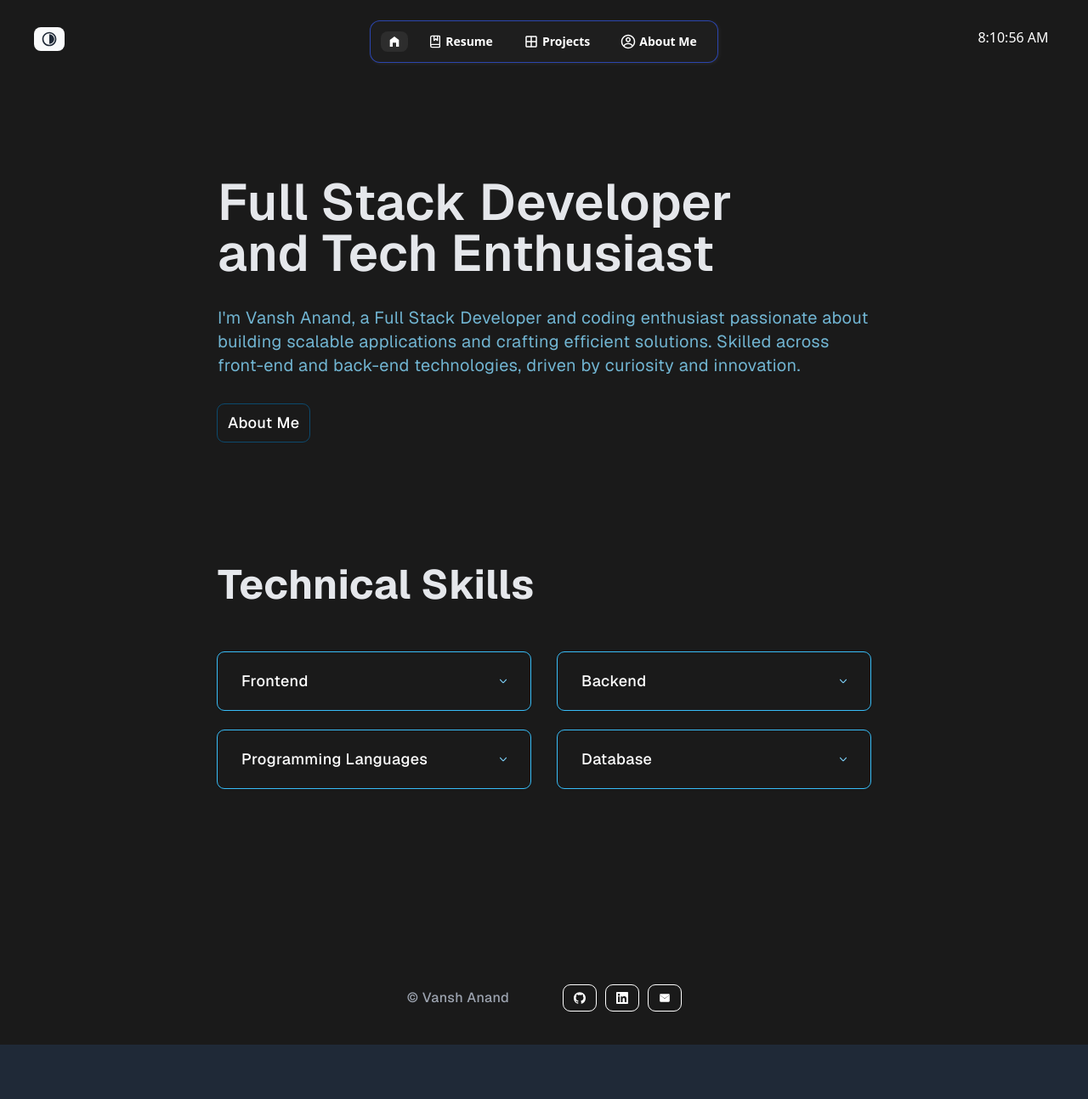
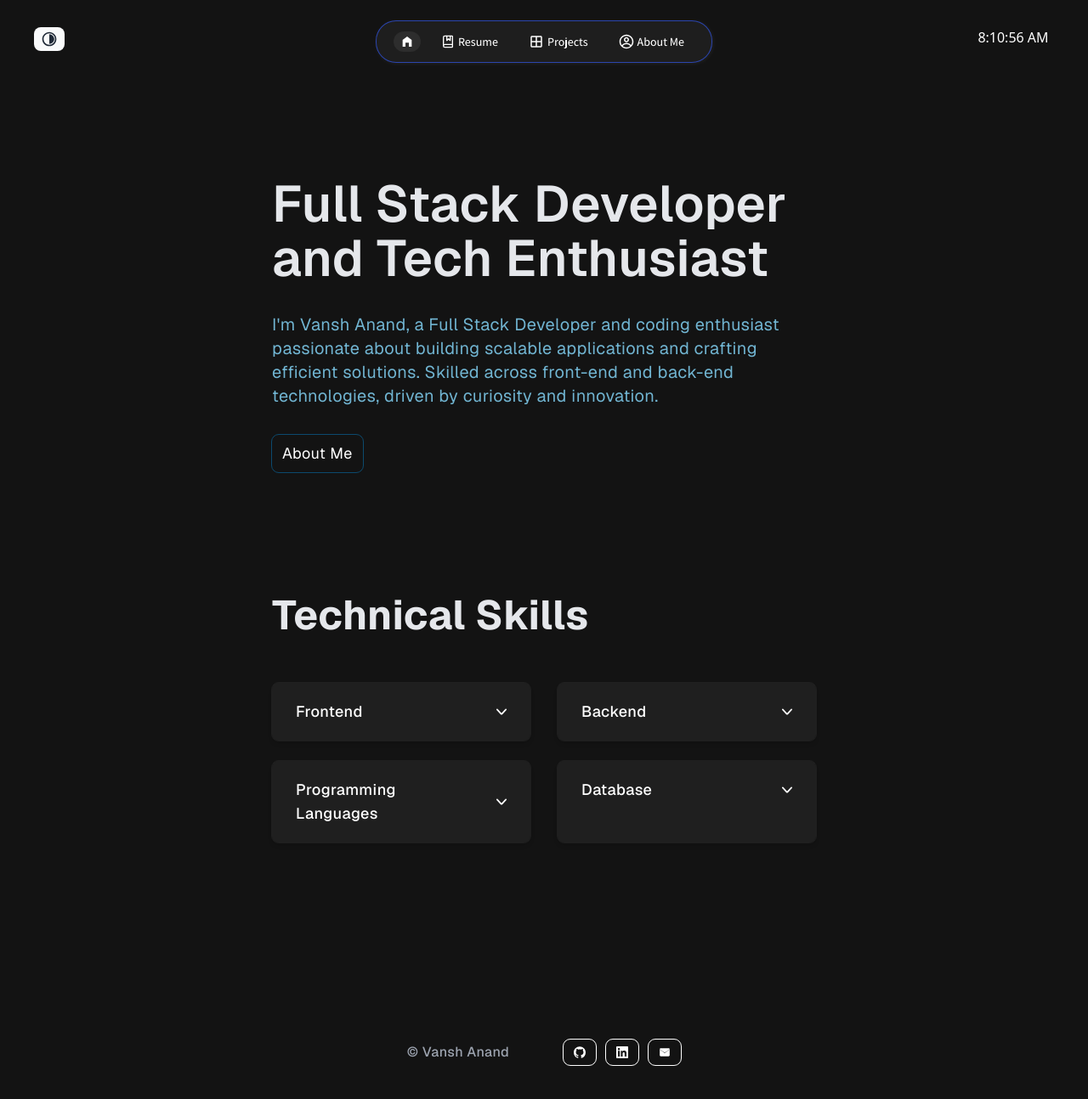
Before and after one commit to vanshanand34/Vansh-Portfolio, a Next.js app: page / in a window 1280 px wide. Shown: the whole page at 85% size. Before the commit the page ends 1230 px from the top, so only its background shows below. Built offline with nearby package versions, Linux system fonts and the light colour scheme.

Commit message:
feat: Enhanced complete UI (font changed to assistant from monospace)

```diff
--- a/app/HomePage.tsx
+++ b/app/HomePage.tsx
@@ -42,7 +42,7 @@ function HomePageComponent() {
     <>
       <div className={`${geist.className} px-10 sm:px-20 md:px-38 lg:px-56 xl:px-64 pt-32 pb-6 md:pt-44`}
         onClick={handleClick} >
-        <div className="text-4xl md:text-5xl lg:text-6xl dark:text-gray-200 text-gray-800 font-semibold py-4 pt-8">
+        <div className="text-4xl md:text-5xl lg:text-6xl/[4rem] dark:text-gray-200 text-gray-800 font-semibold py-4 pt-8">
           <div>Full Stack Developer</div>
           <div>and Tech Enthusiast</div>
         </div>
@@ -52,7 +52,7 @@ function HomePageComponent() {
         </div>
 
         <div className="py-4 pb-20">
-          <button className="outline outline-1 dark:outline-sky-900 dark:hover:bg-[#343434]
+          <button className="outline outline-1 dark:outline-sky-900 dark:hover:bg-[#343434] font-normal
           outline-sky-500 hover:outline-none hover:bg-sky-700 hover:text-white dark:hover:outline-none
           rounded-lg md:text-lg px-3 py-2">
             <Link href={"/about-me"}>
--- a/app/ParentLayout.tsx
+++ b/app/ParentLayout.tsx
@@ -2,6 +2,7 @@ import React from "react";
 import Navbar from "./components/ClientNavbar";
 import ToggleButton from "./components/toggleButton";
 import { Assistant } from "next/font/google";
+import "./globals.css";
 
 type ParentLayoutProps = {
     ChildComponent: React.ReactNode,
@@ -20,8 +21,8 @@ export default function ParentLayout(
         <>
             <Navbar activeElement={elementName}></Navbar>
             <div
-                className={`${assistant.className} tracking-wide min-h-screen dark:text-white text-black
-                    w-full bg-white dark:bg-[#1a1a1a]`}
+                className={`${assistant.className} lg:px-16 tracking-wide min-h-screen dark:text-white text-black
+                    w-[100dvw]  bg-white dark:bg-[#131313]`}
                 id="container"
             >
 
--- a/app/components/LinkButtons.tsx
+++ b/app/components/LinkButtons.tsx
@@ -15,9 +15,9 @@ export default function LinkButtons(
                 <div className="md:py-4 inline-flex items-center gap-4 flex-wrap">
                     <Link href="https://github.com/vanshanand34">
                         <button className="inline-flex items-center justify-between
-                        py-2 px-2 md:px-4 rounded-lg outline outline-1 dark:outline-blue-500  outline-blue-600
+                        py-2 px-2 md:px-4 rounded-lg outline outline-1 dark:outline-[#3b83f6c6] outline-[#3b83f6d4]
                         hover:outline-none hover:bg-sky-600 hover:text-white
-                        dark:hover:outline-none dark:hover:bg-[#343434] dark:text-inherit">
+                        dark:hover:outline-none dark:hover:bg-[#343434] text-[#393939] dark:text-white">
                             <GithubLogo width={width} height={height} />
                             <div className="text-sm md:text-base md:block hidden">
                                 Github
@@ -26,9 +26,9 @@ export default function LinkButtons(
                     </Link>
                     <Link href="https://www.linkedin.com/in/anandvansh/">
                         <button className="inline-flex items-center justify-between
-                        py-2 px-2 md:px-4 rounded-lg outline outline-1 dark:outline-blue-500 outline-blue-600
+                        py-2 px-2 md:px-4 rounded-lg outline outline-1 dark:outline-[#3b83f6c6] outline-[#3b83f6d4]
                         hover:outline-none hover:bg-sky-600 hover:text-white
-                        dark:hover:outline-none dark:hover:bg-[#343434] dark:text-inherit">
+                        dark:hover:outline-none dark:hover:bg-[#343434] text-[#393939] dark:text-white">
                             <LinkedinLogo width={width} height={height} />
                             <div className="text-sm md:text-base md:block hidden">
                                 LinkedIn
@@ -37,9 +37,9 @@ export default function LinkButtons(
                     </Link>
                     <Link href="mailto:anandvansh34@gmail.com">
                         <button className="inline-flex items-center justify-between
-                        py-2 px-2 md:px-4 rounded-lg outline outline-1 dark:outline-blue-500  outline-blue-600
+                        py-2 px-2 md:px-4 rounded-lg outline outline-1 dark:outline-[#3b83f6c6] outline-[#3b83f6d4]
                         hover:outline-none hover:bg-sky-600 hover:text-white
-                        dark:hover:outline-none dark:hover:bg-[#343434] dark:text-inherit">
+                        dark:hover:outline-none dark:hover:bg-[#343434] text-[#393939] dark:text-white">
                             <GmailLogo width={width} height={height} />
                             <div className="text-sm md:text-base md:block hidden">
                                 Email
@@ -52,22 +52,24 @@ export default function LinkButtons(
 }
 
 function LinkButtonIcons({ width, height }: { width: number, height: number }) {
+
+    const linkStyles = "inline-flex items-center space-between hover:outline-none hover:bg-sky-500 hover:text-white dark:hover:bg-gray-700 dark:hover:text-inherit md:font-semibold p-1 sm:p-2 rounded-lg outline outline-1 outline-[#1e1e1e] dark:outline-white dark:hover:outline-none text-[#3c3c3c]";
     return (
         <div className="md:py-4 inline-flex items-center gap-x-2 sm:gap-x-3 flex-wrap">
             <Link href="https://github.com/vanshanand34">
-                <button className="inline-flex items-center space-between hover:outline-none hover:bg-sky-500 hover:text-white dark:hover:bg-gray-700 dark:hover:text-inherit md:font-semibold p-1 sm:p-2 rounded-lg outline outline-1 dark:outline-white dark:hover:outline-none">
+                <div className={`${linkStyles}`}>
                     <GithubLogo width={width} height={height} />
-                </button>
+                </div>
             </Link>
             <Link href="https://www.linkedin.com/in/anandvansh/">
-                <button className="inline-flex items-center space-between hover:outline-none hover:bg-sky-500 hover:text-white dark:hover:bg-gray-700 dark:hover:text-inherit md:font-semibold p-1 sm:p-2 rounded-lg outline outline-1 dark:outline-white dark:hover:outline-none">
+                <div className={`${linkStyles}`}>
                     <LinkedinLogo width={width} height={height} />
-                </button>
+                </div>
             </Link>
             <Link href="mailto:anandvansh34@gmail.com">
-                <button className="inline-flex items-center space-between hover:outline-none hover:bg-sky-500 hover:text-white dark:hover:bg-gray-700 dark:hover:text-inherit md:font-semibold p-1 sm:p-2 rounded-lg outline outline-1 dark:outline-white dark:hover:outline-none">
+                <div className={`${linkStyles}`}>
                     <GmailLogo width={width} height={height} />
-                </button>
+                </div>
             </Link>
         </div>
 
--- a/app/components/Navbar.tsx
+++ b/app/components/Navbar.tsx
@@ -6,6 +6,12 @@ import { MdHomeFilled } from "react-icons/md";
 import { LuBookMarked } from "react-icons/lu";
 import { MdOutlineWindow } from "react-icons/md";
 import { CgProfile } from "react-icons/cg";
+import { Assistant } from "next/font/google";
+
+const assistant = Assistant({
+    weight: "500",
+    subsets: ["latin"],
+})
 
 
 export default function ResponsiveNavbar({ activeElement }: { activeElement: string }):
@@ -16,10 +22,12 @@ export default function ResponsiveNavbar({ activeElement }: { activeElement: str
     const getNavStyling = (currNavItem: string): string => {
         return (
             activeElement == currNavItem ?
-                "dark:bg-[#2d2d2d] bg-sky-800 dark:outline outline-1 outline-blue-800 dark:outline-0 text-white" :
-                "dark:hover:bg-[#2d2d2d] dark:outline-0 outline outline-1 outline-[#0000002a] hover:outline hover:outline-1 dark:hover:outline-gray-600 hover:outline-blue-400"
+                "dark:bg-[#2d2d2d] bg-sky-700 dark:outline outline-1 outline-blue-800 dark:outline-0 text-white" :
+                "dark:hover:bg-[#2d2d2d] dark:outline-0  hover:outline hover:outline-1 dark:hover:outline-gray-600 hover:outline-blue-400"
         )
     }
+
+    const NavComponentStyle = "py-1 px-2 rounded-2xl cursor-pointer";
 
     useEffect(() => {
         if (document?.readyState == "complete") changeTime();
@@ -33,22 +41,22 @@ export default function ResponsiveNavbar({ activeElement }: { activeElement: str
     return (
         <>
             <div
-                className="fixed text-white flex navbar justify-center
-                font-sans font-semibold w-full p-2 py-4 pt-6 z-20">
+                className={`fixed text-white flex navbar justify-center
+                font-bold w-full p-2 py-4 pt-6 z-20 ${assistant.className}`}>
                 <div className="w-full px-3 h-12 text-sm flex justify-center">
 
                     <div className="dark:bg-[#1e1e1e] bg-white dark:text-inherit text-gray-800
-                     dark:border dark:border-[#325bffa3] rounded-xl inline-flex items-center md:justify-between justify-between py-3 md:py-6 px-3 dark:shadow-[1px_1px_5px_#fff1] shadow-[1px_1px_7px_#2d2d2d] md:gap-4 gap-1.5 backdrop-blur-xl">
+                     dark:border dark:border-[#325bffa3] rounded-3xl inline-flex items-center md:justify-between justify-between py-3 md:py-6 px-3 md:px-5 dark:shadow-[1px_1px_5px_#fff1] shadow-[1px_1px_7px_#2d2d2d] md:gap-4 gap-1.5 backdrop-blur-xl">
 
                         <Link href={"/"}>
-                            <div className={`py-1 px-2 rounded-lg cursor-pointer ${getNavStyling("home")}`}>
+                            <div className={`${NavComponentStyle} ${getNavStyling("home")}`}>
                                 <MdHomeFilled className="text-base" />
                                 {/* Home */}
                             </div>
                         </Link>
 
                         <Link href={"/resume"}>
-                            <div className={`flex items-center py-1 px-2 rounded-lg cursor-pointer text-nowrap ${getNavStyling("resume")}`}>
+                            <div className={`flex items-center ${NavComponentStyle} text-nowrap ${getNavStyling("resume")}`}>
                                 <LuBookMarked className="text-base" />
                                 <div className="hidden md:block px-1">
                                     Resume
@@ -57,7 +65,7 @@ export default function ResponsiveNavbar({ activeElement }: { activeElement: str
                         </Link>
 
                         <Link href={"/projects"}>
-                            <div className={`flex items-center py-1 px-2 rounded-lg cursor-pointer text-nowrap ${getNavStyling("projects")}`}>
+                            <div className={`flex items-center ${NavComponentStyle} text-nowrap ${getNavStyling("projects")}`}>
                                 <MdOutlineWindow className="text-lg" />
                                 <div className="hidden md:inline px-1">
                                     Projects
@@ -67,7 +75,7 @@ export default function ResponsiveNavbar({ activeElement }: { activeElement: str
 
                         <Link href={"/about-me/"}>
                             <div
-                                className={`flex items-center py-1 px-2 rounded-lg cursor-pointer text-nowrap ${getNavStyling("about-me")}`}
+                                className={`flex items-center ${NavComponentStyle} text-nowrap ${getNavStyling("about-me")}`}
                             >
                                 <CgProfile className="text-lg" />
                                 <span className="hidden md:inline px-1">
--- a/app/components/SkillsCard.tsx
+++ b/app/components/SkillsCard.tsx
@@ -63,11 +63,12 @@ export function SkillCard({
                 return !prev
             });
         }
-    }, [openDropdownId])
+    }, [id, openDropdownId])
 
     return (
-        <div className="dropdown relative outline outline-1 outline-sky-500 dark:outline-sky-400
-      text-black dark:text-white shadow py-3 px-1 rounded-lg cursor-pointer" id={id} >
+        <div className="dropdown relative text-black dark:text-white
+        shadow-md outline outline-1 outline-[#3d3d3d53] dark:bg-[#242424b9]
+        hover:outline-blue-600 py-3 px-1 rounded-lg cursor-pointer" id={id} >
             <div
                 className="p-2"
                 defaultValue={skillType}
@@ -77,21 +78,22 @@ export function SkillCard({
                     <div className="text-sm sm:text-base md:text-lg px-4">{skillType}
                     </div>
                     <div className="px-4">
-                        <svg className={`w-2 h-2 text-gray-800 transition-all dark:text-sky-300 ${isCollapsed ? "" : "rotate-180"}`} aria-hidden="true" xmlns="http://www.w3.org/2000/svg" fill="none" viewBox="0 0 14 8">
+                        <svg className={`w-3 h-3 text-blue-800 transition-all dark:text-white ${isCollapsed ? "" : "rotate-180"}`} aria-hidden="true" xmlns="http://www.w3.org/2000/svg" fill="none" viewBox="0 0 14 8">
                             <path stroke="currentColor" strokeLinecap="round" strokeLinejoin="round" strokeWidth="2" d="m1 1 5.326 5.7a.909.909 0 0 0 1.348 0L13 1" />
                         </svg>
                     </div>
                 </div>
-                <div className={`skills-card animate-jump-in shadow-lg outline outline-1 outline-[#1a81ffc5] p-6 py-8 absolute z-10 w-[102%] top-[120%]  -left-0.5  bg-white dark:bg-[#1d1d1d]
-          text-gray-700 dark:text-white rounded-md ${isCollapsed ? "hidden" : "flex gap-x-6 gap-y-6 flex-wrap justify-center"}`}>
+                <div className={`skills-card animate-jump-in shadow-lg  p-6 py-8 absolute z-10
+                w-[101%] top-[120%]  -left-0.5  bg-white dark:bg-[#1f1f1f] text-gray-700 dark:text-white
+                rounded-md ${isCollapsed ? "hidden" : "flex gap-x-6 gap-y-6 flex-wrap justify-center"}
+                outline outline-1 outline-[#3d3d3d53] dark:outline-0`}>
                     {
                         skills.map(
                             (skill, index) => (
-                                <div key={index} className="grow basis-1/5 rounded flex-1 outline outline-1 p-2 flex
-                                outline-[#079cffce]  dark:outline-[#ffffff3b] flex-col items-center text-5xl ">
+                                <div key={index} className="grow basis-1/5 rounded flex-1 p-2 flex flex-col items-center text-5xl shadow-[2px_2px_15px_#20202017] dark:outline dark:outline-1 dark:outline-[#3d3d3d85]">
 
-                                    <div className='pt-2 text-xl md:text-4xl'>{skillIcons[skill]} </div>
-                                    <div className='pt-2 text-[0.2em] md:text-sm' >{skill}</div>
+                                    <div className='text-xl md:text-4xl'>{skillIcons[skill]} </div>
+                                    <span className='text-[0.2em] md:text-sm' >{skill}</span>
                                 </div>
 
                             )
--- a/app/resume/ResumePage.tsx
+++ b/app/resume/ResumePage.tsx
@@ -21,7 +21,7 @@ function ResumeComponent() {
                 text-gray-800">
                     Download Resume
                 </div>
-                <div className="text-center text-blue-400 py-4">
+                <div className="text-center text-blue-400 py-4 md:text-lg">
                     Click on the below link to download resume
                 </div>
 
@@ -31,7 +31,7 @@ function ResumeComponent() {
                         hover:text-white
                         dark:outline-white dark:hover:outline-none dark:hover:bg-[#303030]
                         dark:bg-inherit dark:text-inherit dark:hover:text-inherit
-                        rounded-lg md:text-3xl text-lg py-3 px-4">
+                        rounded-3xl md:text-3xl text-lg py-3 px-4">
                         Download Resume
                     </button>
                 </div>
```
